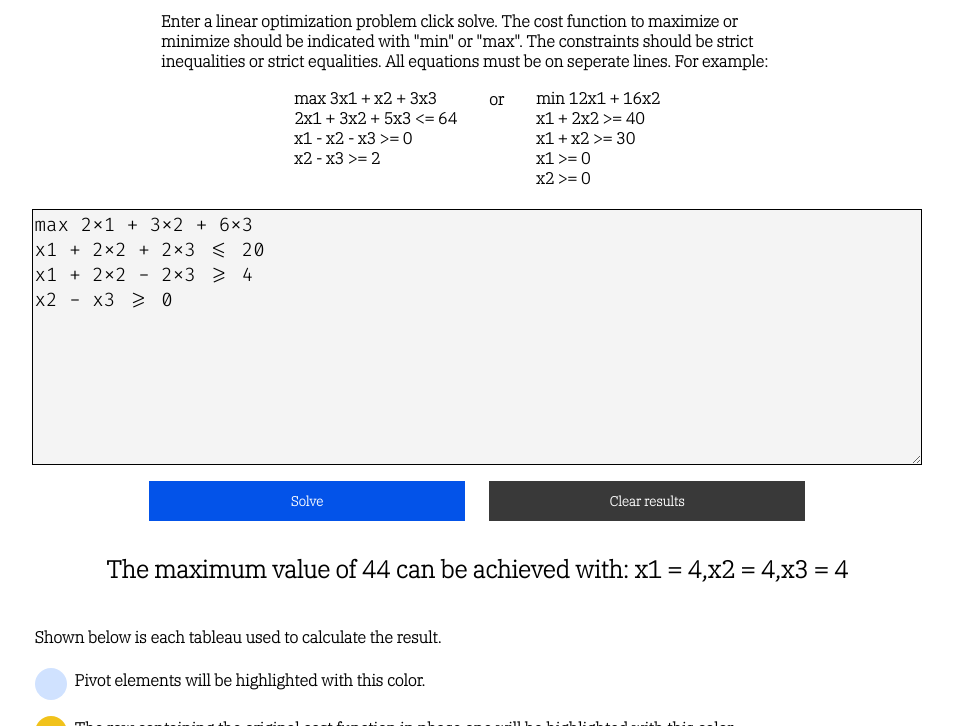
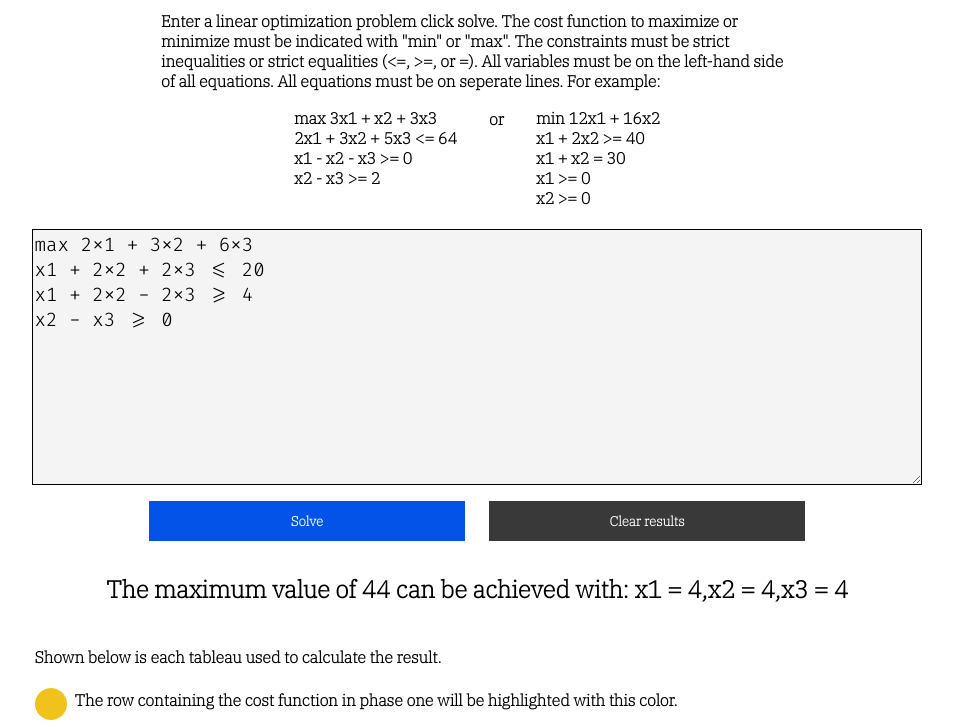
Before and after one commit to Donisius/simplex-calculator, a website: page index.html in a window 1280 px wide. Both pictures are taken after a click on the button "Solve". Shown: the part 74-800 px from the top of the page, without its empty margins (163-1116 px from the left). Drawn offline with Linux system fonts and the light colour scheme.

Commit message:
feat: add support for strict equality and change styles

```diff
--- a/index.html
+++ b/index.html
@@ -15,8 +15,9 @@
 		<h1>Simplex Calculator</h1>
 		<h4 style="width: 50%; margin-top: -0.5rem">
 			Enter a linear optimization problem click solve.
-			The cost function to maximize or minimize should be indicated with "min" or "max".
-			The constraints should be strict inequalities or strict equalities.
+			The cost function to maximize or minimize must be indicated with "min" or "max".
+			The constraints must be strict inequalities or strict equalities (<=, >=, or =).
+			All variables must be on the left-hand side of all equations.
 			All equations must be on seperate lines.
 			For example:
 		</h4>
@@ -33,7 +34,7 @@
 			<h4 class="LO">
 				min 12x1 + 16x2
 				x1 + 2x2 >= 40
-				x1 + x2 >= 30
+				x1 + x2 = 30
 				x1 >= 0
 				x2 >= 0
 			</h4>
@@ -53,13 +54,19 @@ x2 - x3 >= 0
 		<div id="legend">
 			<h4>Shown below is each tableau used to calculate the result.</h4>
 			<div class="legend-item">
-				<div class="color-sample" style="background: #d0e2ff;"></div>
+				<div class="color-sample" style="background: #f1c21b;"></div>
+				<h4 class="legend-text">
+					The row containing the cost function in phase one will be highlighted with this color.
+				</h4>
+			</div>
+			<div class="legend-item">
+				<div class="color-sample" style="background: #fa4d56;"></div>
 				<h4 class="legend-text">
 					Pivot elements will be highlighted with this color.
 				</h4>
 			</div>
 			<div class="legend-item">
-				<div class="color-sample" style="background: #f1c21b;"></div>
+				<div class="color-sample" style="background: #42be65;"></div>
 				<h4 class="legend-text">
 					The row containing the original cost function in phase one will be highlighted with this color.
 				</h4>
--- a/src/simplex.js
+++ b/src/simplex.js
@@ -241,7 +241,12 @@ const generatePhaseOne = (tableau, distinctVariableNames, comparisons) => {
 	// Keep the original cost function in phase one, and carry out the operations as we normally do
 	// with the exception of ignoring the row containing the original cost function as a viable option
 	// as a pivot.
-	const originalCostFunction = [1, ...relaxedTableau[0], ...new Array(tableau.length * 2 - 1).fill(0)];
+	const originalCostFunction = [
+		1, // Cost variable coefficient.
+		...relaxedTableau[0], // Original cost function coefficients.
+		// Introduced slack and auxiliary variables set to zero.
+		...new Array(tableau.length + getNumberOfStrictInequalities(comparisons)).fill(0)
+	];
 
 	// Set cost function coefficients to zero in the auxiliary tableau.
 	relaxedTableau[0] = relaxedTableau[0].map(_ => 0);
@@ -255,7 +260,12 @@ const generatePhaseOne = (tableau, distinctVariableNames, comparisons) => {
 	// Introduce slack variables.
 	let slackCounter = 0;
 	for (let i = 1; i < relaxedTableau.length; i++) {
-		relaxedTableau[i].splice(-1, 0, comparisons[i - 1] === ">=" ? -1 : 1);
+		const comparison = comparisons[i - 1];
+		// If comparison is a strict equality, no need to introduce a slack variable.
+		if (comparison === "=") {
+			continue;
+		}
+		relaxedTableau[i].splice(-1, 0, comparison === ">=" ? -1 : 1);
 		relaxedTableau.forEach((row, rowIndex) => {
 			if (rowIndex === i) {
 				return;
@@ -356,11 +366,15 @@ const generateTable = (headers, body, caption = "Tableau", pivotPosition = { x:
 			tableDatapoint.appendChild(document.createTextNode(datapoint));
 			// Highlight pivot element.
 			if (rowIndex === pivotPosition.y && columnIndex === pivotPosition.x) {
-				tableDatapoint.style.backgroundColor = "#d0e2ff";
+				tableDatapoint.style.backgroundColor = "#fa4d567F";
 			}
-			// Highlight original cost function.
+			// Highlight cost function.
+			if (rowIndex === 0) {
+				tableDatapoint.style.backgroundColor = "#f1c21b7F";
+			}
+			// Highlight original cost function if in Phase `1`.
 			if (phase === 1 && rowIndex === body.length - 1) {
-				tableDatapoint.style.backgroundColor = "#f1c21b";
+				tableDatapoint.style.backgroundColor = "#42be657F";
 			}
 			tableRow.appendChild(tableDatapoint);
 		});
@@ -388,6 +402,9 @@ const clearResults = () => {
 };
 
 const cloneTableau = (tableau) => [...tableau].map(row => [...row]);
+const getNumberOfStrictInequalities = (comparisons) => (
+	comparisons.reduce((count, comparison) => comparison === ">=" || comparison === "<=" ? count + 1 : count, 0)
+);
 
 const main = () => {
 	clearResults();
@@ -415,7 +432,7 @@ const main = () => {
 	phaseOneHeading.style.fontWeight = "bold";
 	tableauAnchor.appendChild(phaseOneHeading);
 
-	generateTable(distinctVariableNames, tableau, "Initial Tableau");
+	generateTable(distinctVariableNames, tableau, "Initial Tableau", undefined, 1);
 	// Use gaussian elimination to get all auxiliary variables in the cost function to zero
 	// by adding all the other rows to the cost function.
 	tableau[0] = tableau[0].map((datapoint, columnIndex) => (
@@ -428,7 +445,7 @@ const main = () => {
 	tableau = doSimplex(tableau, distinctVariableNames, 1, 1);
 
 	const phaseOneResult = calculateCoefficients(tableau, initialVariableNames, distinctVariableNames);
-	const phaseOneResultNode = document.createElement("h4");
+	const phaseOneResultNode = document.createElement("h2");
 	phaseOneResultNode.appendChild(document.createTextNode(`
 		LO is feasible. The initial vertex calculated is:
 		${phaseOneResult.map((result => `${result.variable} = ${result.value}`))}
@@ -439,12 +456,17 @@ const main = () => {
 	// PHASE 2
 	// Remove imaginary coefficients.
 	tableau.forEach((row) => {
-		row.splice(initialVariableNames.length + initialTableau.length, tableau.length - 2);
+		row.splice(
+			// Number of original cost function coefficients + number of introduced slack variables + cost variable (z).
+			initialVariableNames.length + getNumberOfStrictInequalities(comparisons) + 1,
+			tableau.length - 2 // Number of introduced auxiliary variables.
+		);
 	});
 	// Remove imaginary variables.
 	distinctVariableNames.splice(
-		initialVariableNames.length + initialTableau.length,
-		tableau.length - 2
+		// Number of original cost function coefficients + number of introduced slack variables + cost variable (z).
+		initialVariableNames.length + getNumberOfStrictInequalities(comparisons) + 1,
+		tableau.length - 2 // Number of introduced auxiliary variables.
 	);
 
 	// Make the original cost function as the first row and remove the
```
